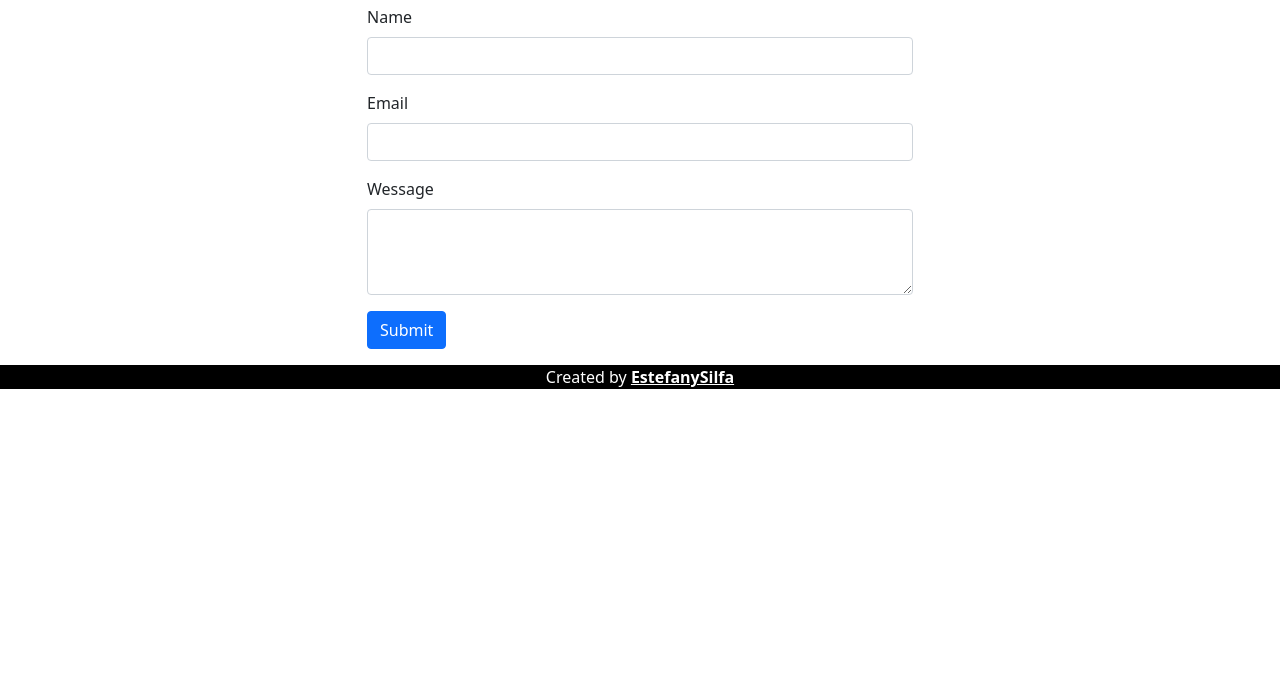
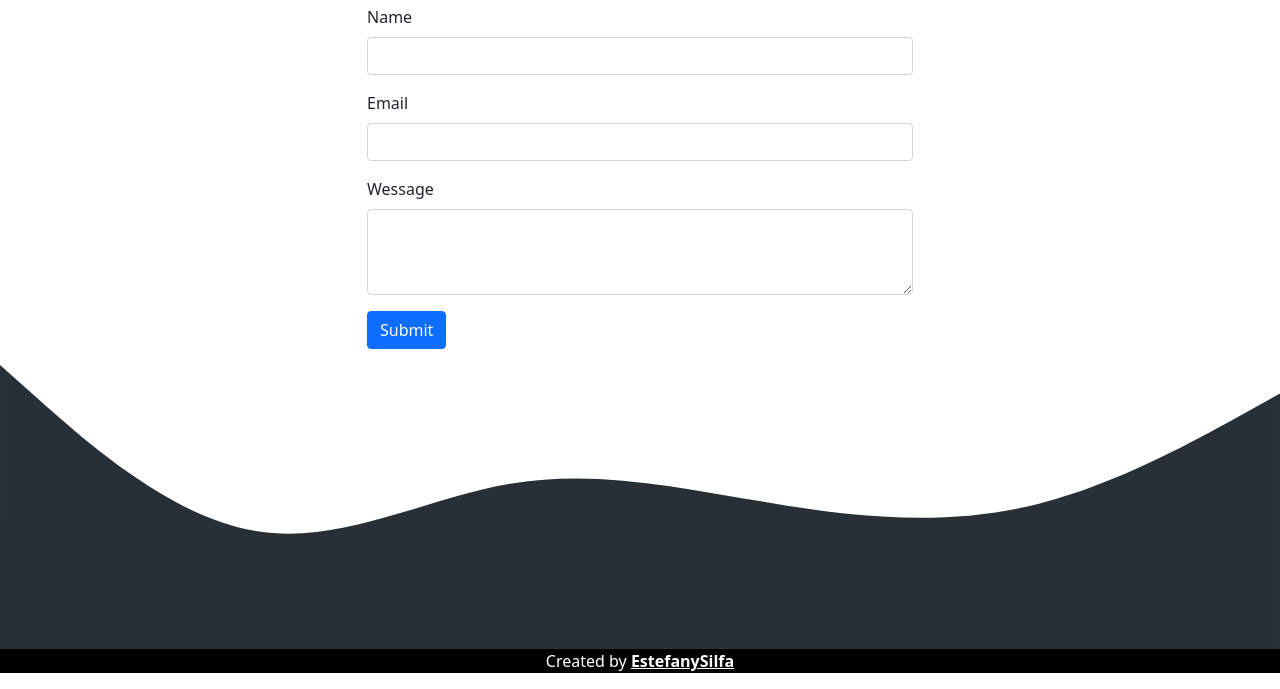
Before and after one commit to Esilfa/portfolio-draft, a plain HTML site: page index.html in a window 1280 px wide. Shown: the part 1470-2159 px from the top of the page. Before the commit the page ends 1875 px from the top, so only its background shows below. Drawn offline with nearby package versions, Linux system fonts and the light colour scheme.

Commit message:
update footer

```diff
--- a/index.html
+++ b/index.html
@@ -214,9 +214,12 @@
 
         </div>
 
+        <svg xmlns="http://www.w3.org/2000/svg" viewBox="0 0 1440 320">
+            <path fill="#273036" fill-opacity="1" d="M0,0L48,42.7C96,85,192,171,288,186.7C384,203,480,149,576,133.3C672,117,768,139,864,154.7C960,171,1056,181,1152,160C1248,139,1344,85,1392,58.7L1440,32L1440,320L1392,320C1344,320,1248,320,1152,320C1056,320,960,320,864,320C768,320,672,320,576,320C480,320,384,320,288,320C192,320,96,320,48,320L0,320Z">
 
+        </path></svg>
     </section>
-    <footer class="bg-black text-white text-center">
+    <footer class="bg-black text-white text-center pb-7">
         <p>Created by <a href="https://www.linkedin.com/in/e-silfa/"class="text-white fw-bold">EstefanySilfa</a></p>
 
     </footer>
```
